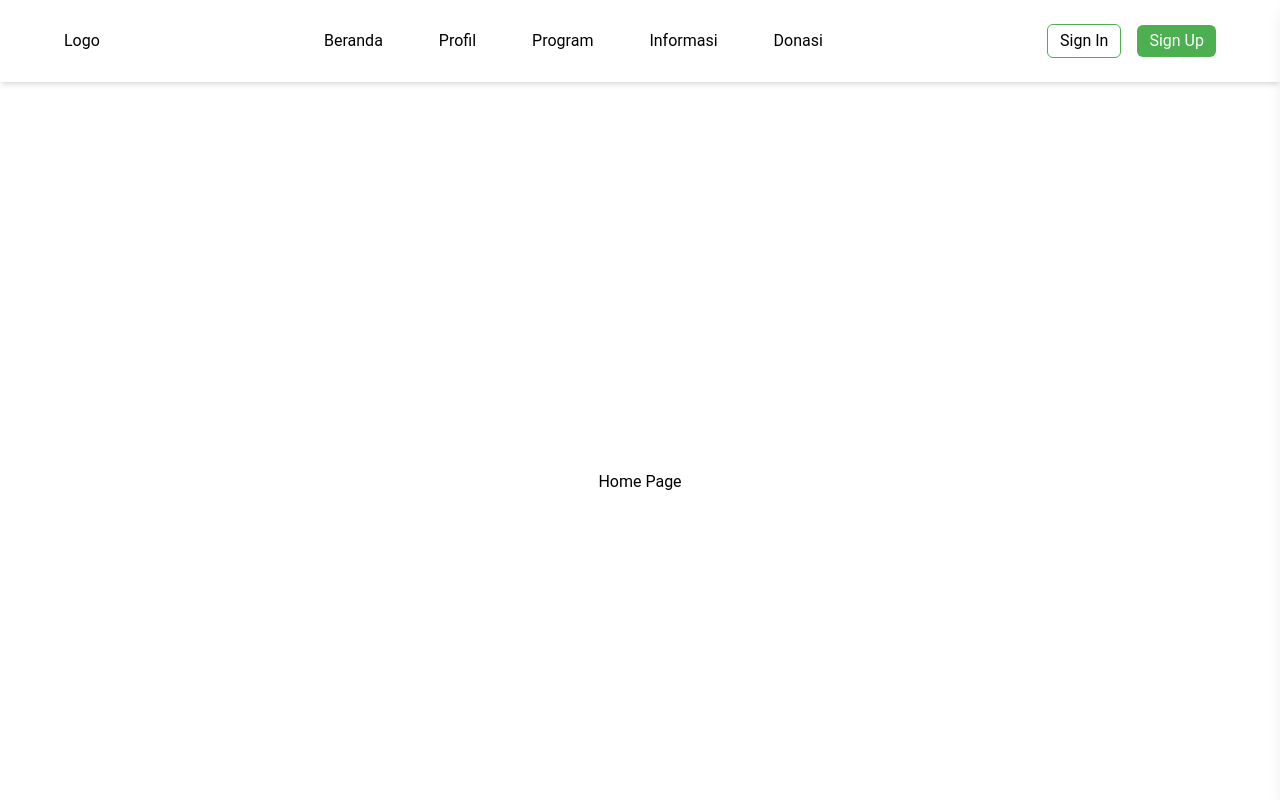
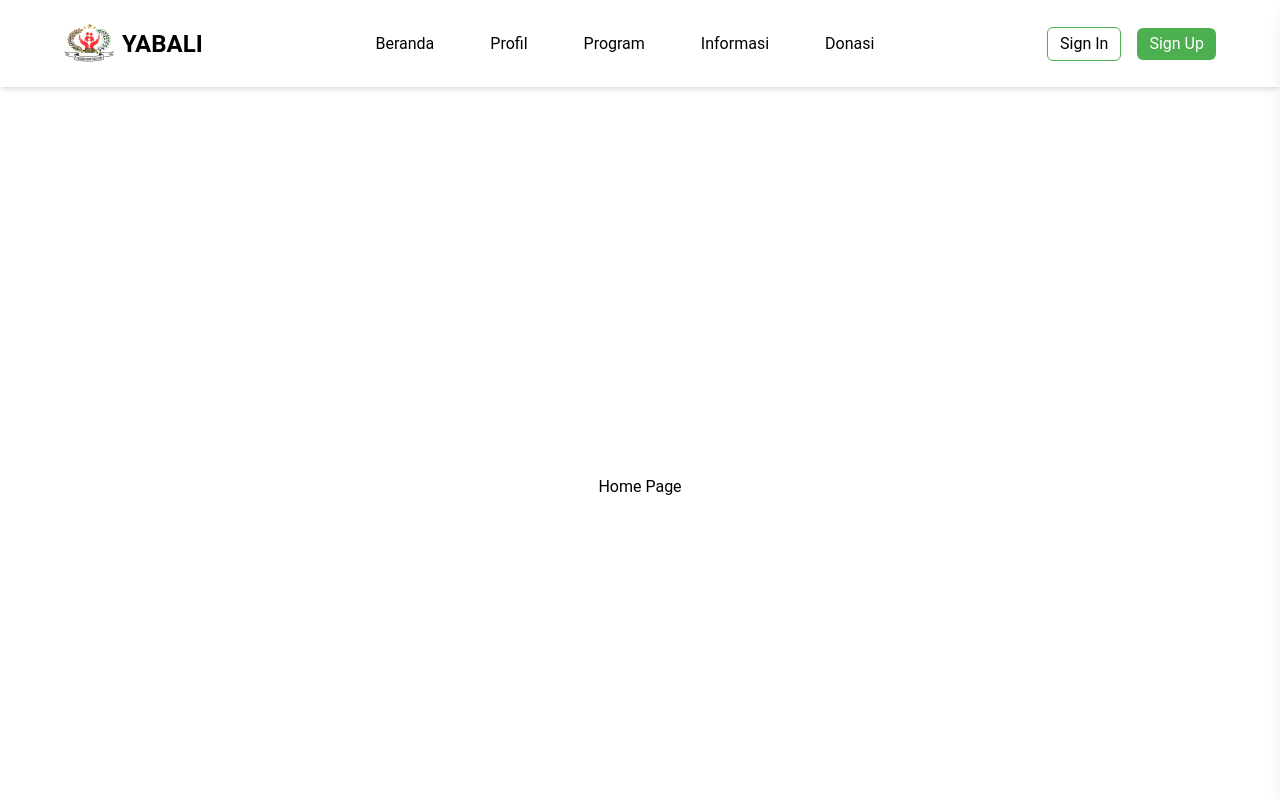
Before and after one commit to parceladev/yabali, a React (Vite) app: page /user in a window 1280 px wide. Shown: the top 800 px of the page. Built offline with nearby package versions, Linux system fonts and the light colour scheme.

Commit message:
add logo yabali

```diff
--- a/src/components/layouts/Navbar.jsx
+++ b/src/components/layouts/Navbar.jsx
@@ -6,7 +6,10 @@ const Navbar = () => {
   return (
     <div className="flex items-center justify-between gap-16 px-8 py-6 shadow-md lg:px-16">
       <div>
-        <a href="/">Logo</a>
+        <a href="/" className="flex items-center gap-2">
+          <img src="/public/logo/logo-navbar.png" alt="logo-navbar" />
+          <h1 className="text-2xl font-bold uppercase">Yabali</h1>
+        </a>
       </div>
       <div className="hidden lg:gap-14 lg:flex">
         <a href="/">Beranda</a>
```
